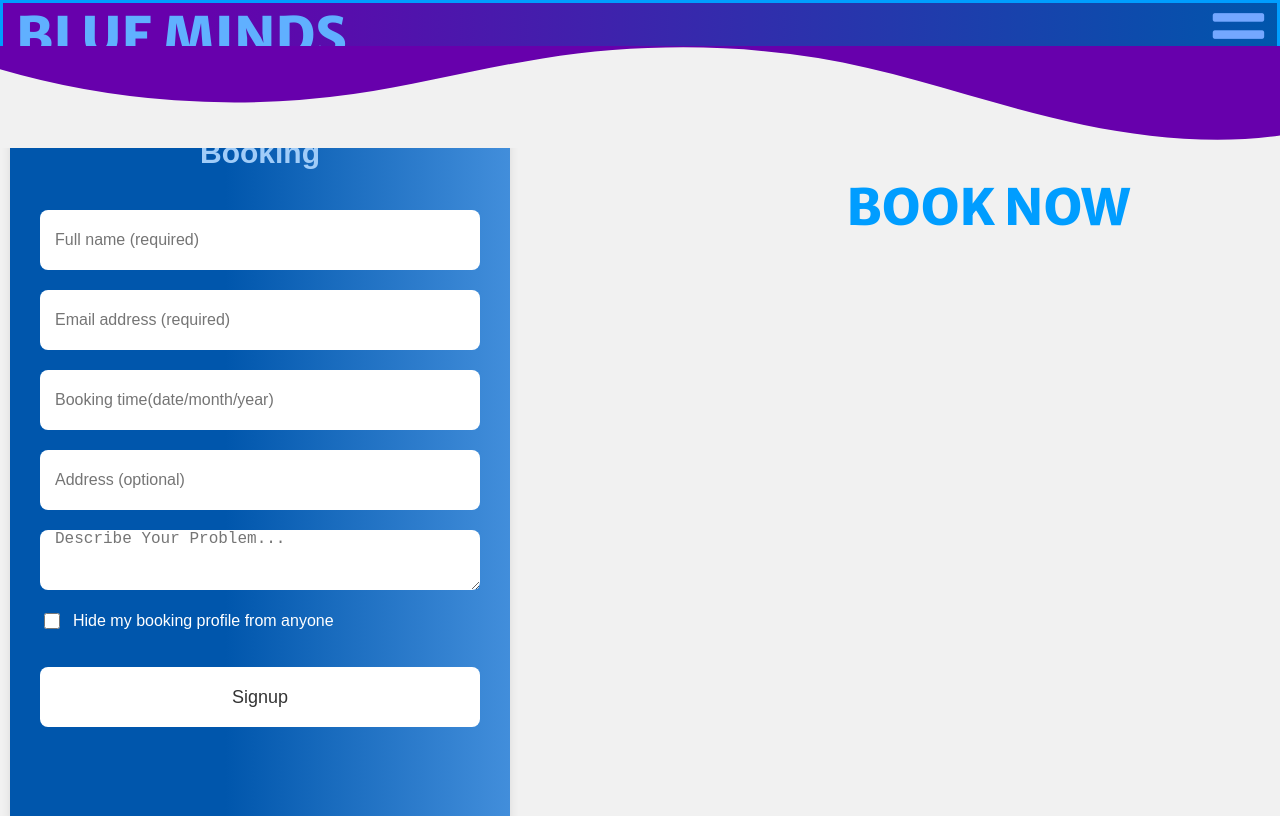
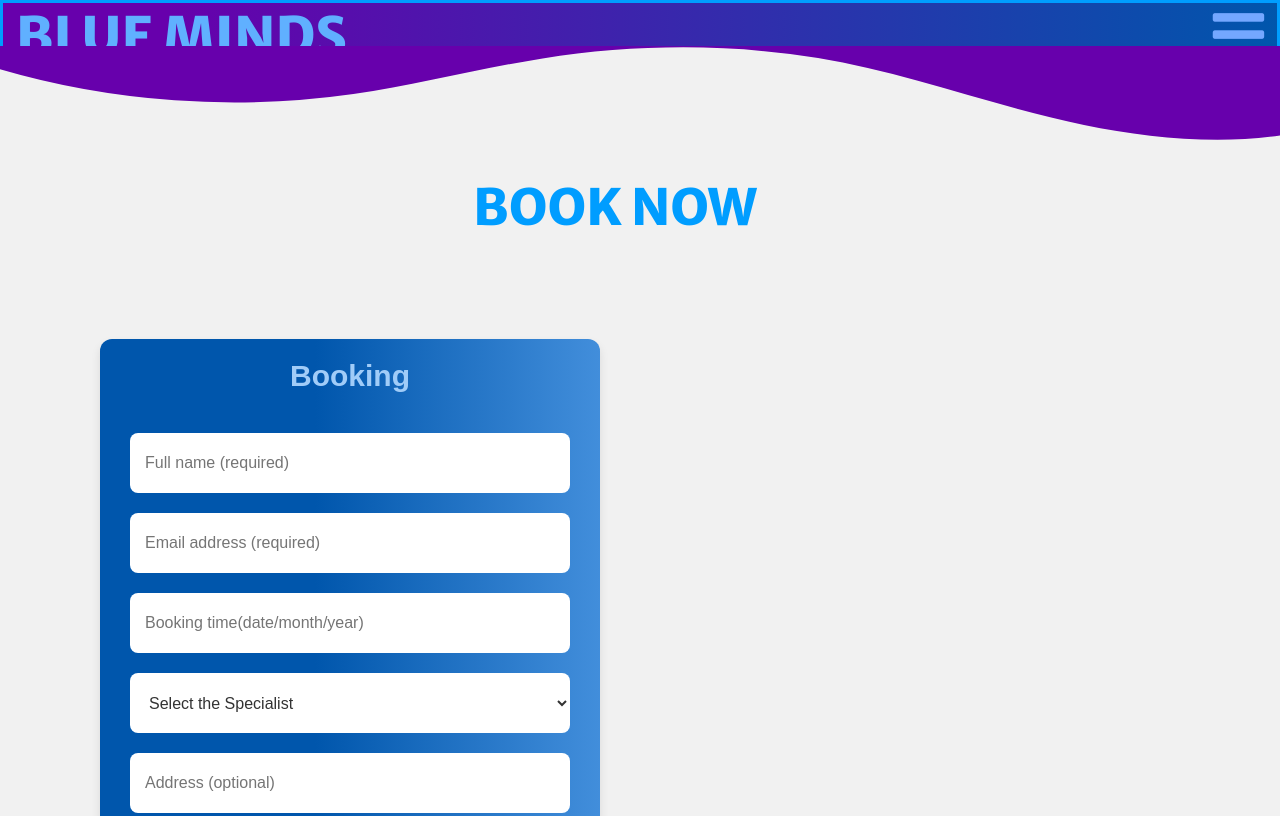
Before and after one commit to KyleEsson/HIT226-Group8, a plain HTML site: page bookings.html in a window 1280 px wide. Shown: the top 816 px of the page. Drawn offline with Linux system fonts and the light colour scheme.

Commit message:
adding dropdown selection for the Specialist

```diff
--- a/bookings.html
+++ b/bookings.html
@@ -48,6 +48,15 @@
               <input type="text" placeholder="Full name (required)" required />
               <input type="text" placeholder="Email address (required)" required />
               <input type="text" placeholder="Booking time(date/month/year)" required />
+
+              <select id ="Select the Specialist">
+                <option value="Select the Specialist">Select the Specialist</option>
+                <option value="Mark Fergusson">Mark Fergusson</option>
+                <option value="Olivia Edwards">Olivia Edwards</option>
+                <option value="Malcom Woods">Malcom Woods</option>
+                <option value="Liam Higgins">Liam Higgins</option>
+                <option value="Tina Risitas">Tina Risitas</option>
+              </select>
               <input type="text" placeholder="Address (optional)"/>
               <textarea id="freeform" name="freeform" rows="4" cols="50" placeholder="Describe Your Problem..."></textarea>
               <div class="checkbox">
--- a/css/css.css
+++ b/css/css.css
@@ -976,8 +976,7 @@ dialog::backdrop {
 
 .MainTitle {
 
-    float: center;
-    float: right;
+    float:inherit;
     text-align: center;
     color: #428edb;
     font-size: 20px;
@@ -996,16 +995,17 @@ dialog::backdrop {
 }
 
 .wrapper {
-    float: center;
+    float: inherit;
     margin: 0;
     padding: 0;
     box-sizing: border-box;
     font-family: "Poppins",
         sans-serif;
 
-    margin-left: 10px;
-    margin-top: 40px;
-    margin-bottom: 20px;
+    position: right;
+    margin-left: 100px;
+    margin-top: 100px;
+
     max-width: 500px;
     width: 100%;
     border-radius: 12px;
@@ -1039,6 +1039,17 @@ dialog::backdrop {
 }
 
 form input {
+    height: 60px;
+    outline: none;
+    border: none;
+    padding: 0 15px;
+    font-size: 16px;
+    font-weight: 400;
+    color: #333;
+    border-radius: 8px;
+    background: #fff;
+}
+form select {
     height: 60px;
     outline: none;
     border: none;
```
